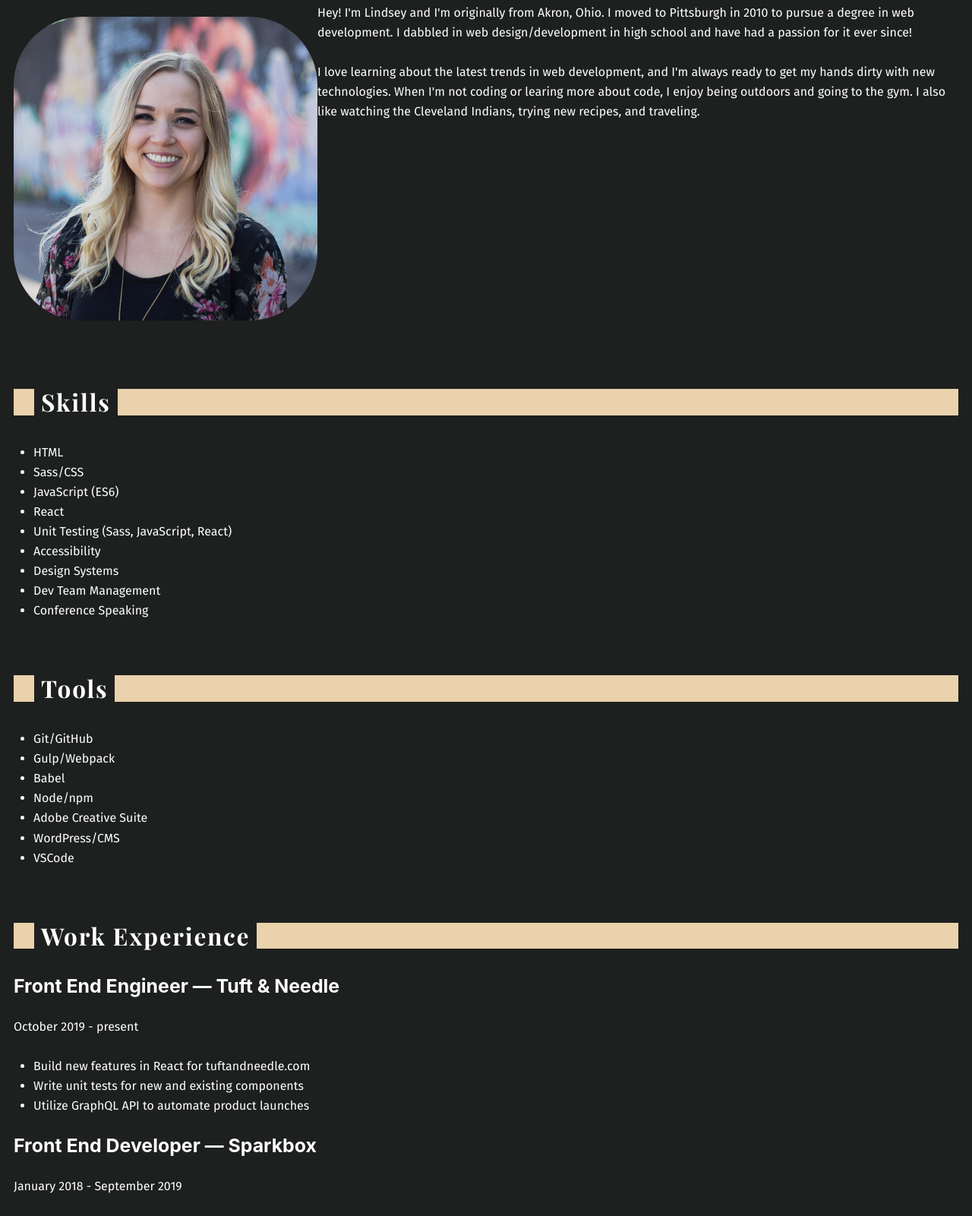
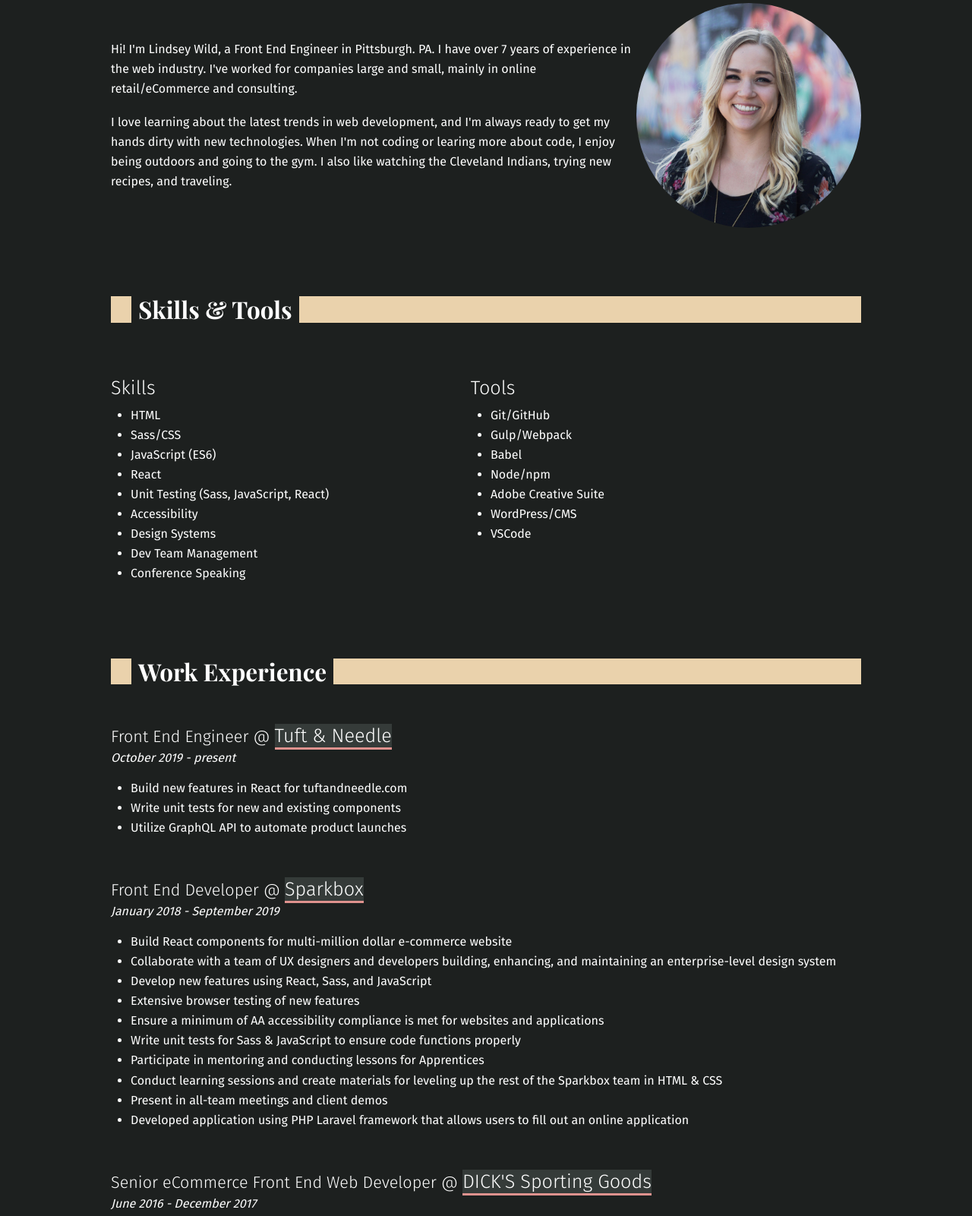
Before and after one commit to lindseywild/portfolio, a Gatsby site: page / in a window 1280 px wide. Shown: the part 299-1900 px from the top of the page at 76% size. Built offline with nearby package versions, Linux system fonts and the light colour scheme; Gatsby itself is replaced by a stand-in of ours; a web font is replaced by a local one.

Commit message:
feat: desktop styling

```diff
--- a/src/components/experience.js
+++ b/src/components/experience.js
@@ -1,5 +1,6 @@
 import React from "react"
 import PropTypes from "prop-types"
+import styled from "styled-components"
 
 // const Experience = ({ positions }) => (
 //   Object.keys(positions).map((position, i) => (
@@ -10,24 +11,50 @@ import PropTypes from "prop-types"
 //   ))
 // )
 
+const ExperienceItem = styled.section`
+  margin-top: 3rem;
+
+  h3 {
+    display: inline;
+  }
+`
+
+const Dates = styled.p`
+  margin-top: 0.5rem;
+
+  @media (min-width: 768px) {
+    margin-top: 0;
+    margin-bottom: 0.75rem;
+  }
+`
+
+const ListItem = styled.li`
+  margin-bottom: 0.5rem;
+
+  @media (min-width: 768px) {
+    margin-bottom: 0;
+  }
+`
+
 class Experience extends React.Component {
   render() {
-    const { company, title, dates, experience } = this.props.position;
+    const { company, website, title, dates, experience } = this.props.position;
 
     const experienceItem = experience.map((item, key) => {
-      return <li key={key}>{item}</li>
+      return <ListItem key={key}>{item}</ListItem>
     });
 
     return (
-      <section>
+      <ExperienceItem>
         <h3>
-          <strong>{title}</strong> &mdash; {company}
+          <span>{title} @ </span>
+          <a href={website}>{company}</a>
         </h3>
-        <p>{dates}</p>
+        <Dates><em>{dates}</em></Dates>
         <ul>
           {experienceItem}
         </ul>
-      </section>
+      </ExperienceItem>
     )
   }
 }
--- a/src/components/header.js
+++ b/src/components/header.js
@@ -16,14 +16,13 @@ const HeaderContainer = styled.header`
 
 const Headline = styled.h1`
   font-size: 2rem;
-  margin-bottom: 0;
-  letter-spacing: 0.15rem;
+  margin: 0 auto;
+  max-width: 500px;
 
   span {
     font-size: 1.5rem;
     display: block;
     font-weight: 300;
-    letter-spacing: 0;
     margin-top: 0.5rem;
     padding-top: 0.5rem;
   }
--- a/src/components/layout.js
+++ b/src/components/layout.js
@@ -40,6 +40,7 @@ const Layout = ({ children }) => {
 const Container = styled.div`
   margin: 2rem auto;
   padding: 0 1rem;
+  max-width: 1024px;
 `
 
 Layout.propTypes = {
--- a/src/components/skills.js
+++ b/src/components/skills.js
@@ -1,6 +1,8 @@
 import React from "react"
 
 const Skills = () => (
+  <div>
+    <h3>Skills</h3>
     <ul>
       <li>HTML</li>
       <li>Sass/CSS</li>
@@ -12,6 +14,7 @@ const Skills = () => (
       <li>Dev Team Management</li>
       <li>Conference Speaking</li>
     </ul>
+  </div>
 )
 
 export default Skills
--- a/src/components/tools.js
+++ b/src/components/tools.js
@@ -1,6 +1,8 @@
 import React from "react"
 
 const Tools = () => (
+  <div>
+    <h3>Tools</h3>
     <ul>
       <li>Git/GitHub</li>
       <li>Gulp/Webpack</li>
@@ -10,6 +12,7 @@ const Tools = () => (
       <li>WordPress/CMS</li>
       <li>VSCode</li>
     </ul>
+  </div>
 )
 
 export default Tools
--- a/src/data/data.json
+++ b/src/data/data.json
@@ -3,6 +3,7 @@
     {
       "title": "Front End Engineer",
       "company": "Tuft & Needle",
+      "website": "https://www.linkedin.com/company/tuft-&-needle/",
       "dates": "October 2019 - present",
       "experience": [
         "Build new features in React for tuftandneedle.com",
@@ -13,6 +14,7 @@
     {
       "title": "Front End Developer",
       "company": "Sparkbox",
+      "website": "https://www.linkedin.com/company/sparkbox/",
       "dates": "January 2018 - September 2019",
       "experience": [
         "Build React components for multi-million dollar e-commerce website",
@@ -47,6 +49,7 @@
     {
       "title": "eCommerce Front End Web Developer",
       "company": "DICK'S Sporting Goods",
+      "website": "https://www.linkedin.com/company/dick's-sporting-goods/",
       "dates": "May 2015 - June 2016",
       "experience": [
         "Conceptualize, plan and build web apps using HTML, CSS, JavaScript/jQuery and APIs to streamline processes",
@@ -59,6 +62,7 @@
     {
       "title": "Front End Web Designer/Developer, Digital Commerce",
       "company": "Giant Eagle",
+      "website": "https://www.linkedin.com/company/giant-eagle/",
       "dates": "April 2013 - May 2015",
       "experience": [
         "Rebuilt entire website's front end using the inuit grid, Sass, HTML5 and CSS3",
@@ -76,6 +80,7 @@
     {
       "title": "Front End Web Developer",
       "company": "LEVY MG",
+      "website": "https://www.linkedin.com/company/levy-ind/",
       "dates": "January 2012 - April 2013",
       "experience": [
         "Design/develop websites for a variety of clients and industries",
--- a/src/pages/index.js
+++ b/src/pages/index.js
@@ -1,27 +1,12 @@
 import React from "react"
-// import { Link } from "gatsby"
 import data from "../data/data.json";
 import Experience from "../components/experience"
 import Skills from "../components/skills"
 import Tools from "../components/tools"
 import Layout from "../components/layout"
-// import Image from "../components/image"
 import SEO from "../components/seo"
 import styled from "styled-components"
 import headshot from "../images/lindseywild-headshot.jpg"
-
-const About = styled.div`
-  @media (min-width: 768px) {
-    display: flex;
-  }
-`
-
-const Headshot = styled.img`
-  border-radius: 5rem;
-  max-width: 50%;
-  margin: 1rem auto;
-  display: block;
-`
 
 const IndexPage = () => (
   <Layout>
@@ -30,17 +15,17 @@ const IndexPage = () => (
     <About>
       <Headshot src={headshot} alt="Lindsey Wild Headshot" />
       <div>
-        <p>Hey! I'm Lindsey and I'm originally from Akron, Ohio. I moved to Pittsburgh in 2010 to pursue a degree in web development. I dabbled in web design/development in high school and have had a passion for it ever since!</p>
+        <p>Hi! I'm Lindsey Wild, a Front End Engineer in Pittsburgh. PA. I have over {new Date().getFullYear() - 2012} years of experience in the web industry. I've worked for companies large and small, mainly in online retail/eCommerce and consulting.</p>
 
         <p>I love learning about the latest trends in web development, and I'm always ready to get my hands dirty with new technologies. When I'm not coding or learing more about code, I enjoy being outdoors and going to the gym. I also like watching the Cleveland Indians, trying new recipes, and traveling.</p>
       </div>
     </About>
 
-    <h2><span>Skills</span></h2>
-    <Skills />
-
-    <h2><span>Tools</span></h2>
-    <Tools />
+    <h2><span>Skills & Tools</span></h2>
+    <HalfWrapper>
+      <Skills />
+      <Tools />
+    </HalfWrapper>
 
     <h2><span>Work Experience</span></h2>
     {data.positions.map((position, i) => {
@@ -49,17 +34,26 @@ const IndexPage = () => (
 
     <h2><span>Other Experience</span></h2>
     <h3>Certifications</h3>
-    <h4>Web Accessibility Specialist (WAS)</h4>
-    <p>IAAP - International Association of Accessibility Professionals</p>
+    <ul>
+      <li><a href="https://www.accessibilityassociation.org/wascertification">Web Accessibility Specialist (WAS)</a></li>
+    </ul>
 
     <h3>Speaking / Articles</h3>
-    <ul>
-      <li>Unit Testing in Sass &mdash; <a href="https://www.codemash.org/">CodeMash</a> 2019</li>
-      <li>Unit Testing in Sass &mdash; <a href="https://www.thatconference.com/wi">THAT Conference</a> 2019</li>
-      <li>Unit Testing in Sass &mdash; <a href="https://abstractions.io/">Abstractions</a> 2019</li>
-      <li>Tips for Remote Working &mdash; <a href="https://www.meetup.com/Gem-City-JS/">Gem City JS</a> 2019</li>
-    </ul>
-
+    <OtherList>
+      <li><strong>Conference Talk</strong>: Unit Testing in Sass @
+        <ul>
+          <li><a href="https://www.codemash.org/">CodeMash</a> &ndash; 2019</li>
+          <li><a href="https://www.thatconference.com/wi">THAT Conference</a> &ndash; 2019</li>
+          <li><a href="https://abstractions.io/">Abstractions</a> &ndash; 2019</li>
+        </ul>
+      </li>
+      <li><strong>Lightning Talk</strong>: Tips for Remote Working @
+        <ul>
+          <li><a href="https://www.meetup.com/Gem-City-JS/">Gem City JS</a> 2019</li>
+        </ul>
+      </li>
+      <li><strong>Article</strong>: <a href="https://seesparkbox.com/foundry/how_and_why_we_unit_test_our_sass">Unit Testing in Sass</a></li>
+    </OtherList>
 
     <h2><span>Contact</span></h2>
     <ul>
@@ -67,14 +61,52 @@ const IndexPage = () => (
       <li><a href="https://github.com/lindseywild">LinkedIn</a></li>
       <li><a href="https://www.linkedin.com/in/lindseywild/">GitHub</a></li>
     </ul>
-
-
-
-    {/* <div style={{ maxWidth: `300px`, marginBottom: `1.45rem` }}>
-      <Image />
-    </div> */}
-    {/* <Link to="/page-2/">Go to page 2</Link> */}
   </Layout>
 )
 
+const About = styled.div`
+  @media (min-width: 768px) {
+    display: flex;
+    align-items: center;
+
+    p {
+      margin-bottom: 1rem;
+    }
+  }
+`
+
+const Headshot = styled.img`
+  border-radius: 50%;
+  max-width: 50%;
+  margin: 0 auto 1rem auto;
+  display: flex;
+
+  @media (min-width: 768px) {
+    max-width: 30%;
+    order: 1;
+  }
+`
+
+const HalfWrapper = styled.div`
+  @media (min-width: 768px) {
+    display: flex;
+    justify-content: space-between;
+    max-width: 650px;
+  }
+`
+
+const OtherList = styled.ul`
+  list-style: none;
+  margin-left: 0;
+
+  > li {
+    padding-bottom: 1rem;
+  }
+
+  li > ul > li {
+    list-style: disc;
+  }
+`
+
+
 export default IndexPage
--- a/src/scss/_globals.scss
+++ b/src/scss/_globals.scss
@@ -17,7 +17,6 @@ h1 {
 h2 {
   font-family: $heading-font-stack;
   font-size: 1.75rem;
-  letter-spacing: 0.1rem;
   background-color: $secondary-color;
   margin: 4rem 0 2rem;
 
@@ -28,3 +27,39 @@ h2 {
     padding-left: 0.5rem;
   }
 }
+
+h3 {
+  font-family: $body-font-stack;
+  font-weight: 500;
+  font-size: 1.5rem;
+  margin-bottom: 0.5rem;
+  margin-top: 2rem;
+
+  @media (min-width: 768px) {
+    font-size: 1.4rem;
+    font-weight: 300;
+  }
+
+  span {
+    font-size: 1.1rem;
+    display: block;
+    font-weight: 300;
+    padding-bottom: 0.3rem;
+
+    @media (min-width: 768px) {
+      display: inline;
+      font-size: 1.2rem;
+    }
+  }
+}
+
+a {
+  border-bottom: 3px solid $tertiary-color;
+  background-color: lighten($dark, 10%);
+  transition: 100ms border-width ease-in-out;
+
+  &:hover {
+    border-width: 5px;
+    text-decoration: none;
+  }
+}
--- a/src/scss/_variables.scss
+++ b/src/scss/_variables.scss
@@ -1,5 +1,6 @@
 $primary-color: #C58882;
 $secondary-color: #EAD2AC;
+$tertiary-color: #DF928E;
 $dark: #1D201F;
 
 $heading-font-stack: "Playfair Display", "Georgia", "serif";
```
Lines whose indentation alone changed are shown as unchanged.
